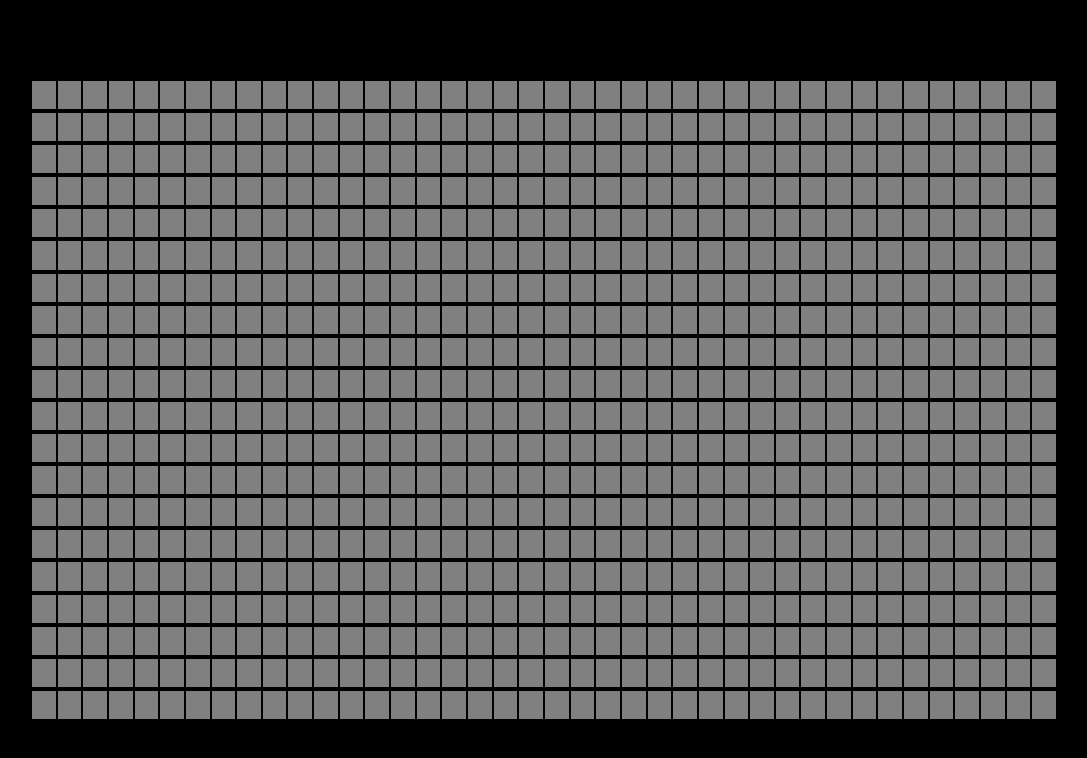
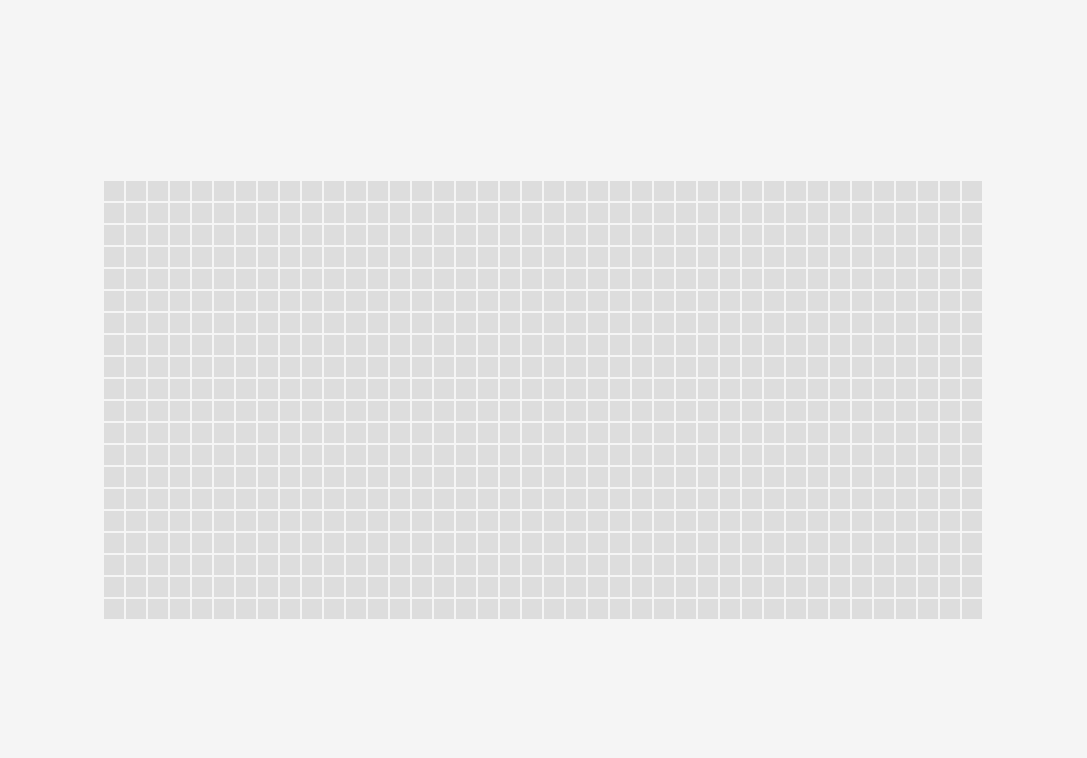
Before and after one commit to acciojob/Color-board-Himanshu62727, a website: page main.html in a window 1280 px wide. Shown: the whole page, without its empty margins (97-1184 px from the left). Drawn offline with Linux system fonts and the light colour scheme.

Commit message:
created a submission

```diff
--- a/main.html
+++ b/main.html
@@ -9,7 +9,43 @@
 <body>
 	<!-- the entire body must be written by student -->
 	<div class="container" id="color-board"></div>
-    <script type="text/javascript" src="./script.js">
+    <script>
+		// Select the container where the boxes will be placed
+const container = document.getElementById('color-board');
+const totalBoxes = 800; // Total number of boxes
+
+// Function to generate random colors
+function getRandomColor() {
+    const letters = '0123456789ABCDEF';
+    let color = '#';
+    for (let i = 0; i < 6; i++) {
+        color += letters[Math.floor(Math.random() * 16)];
+    }
+    return color;
+}
+
+// Create 800 square divs
+for (let i = 0; i < totalBoxes; i++) {
+    const square = document.createElement('div');
+    square.classList.add('square');
+
+    // Add hover event listener to change color
+    square.addEventListener('mouseover', () => {
+        const randomColor = getRandomColor();
+        square.style.backgroundColor = randomColor;
+        square.classList.add('hovered');
+
+        // Remove the color after 1 second
+        setTimeout(() => {
+            square.style.backgroundColor = '#ddd';
+            square.classList.remove('hovered');
+        }, 1000);
+    });
+
+    // Append the square to the container
+    container.appendChild(square);
+}
+
 </script>
 
 </body>
--- a/script.js
+++ b/script.js
@@ -1,35 +1 @@
 //your JS code here. If required.
-
-const container = document.querySelector("#color-board");
-const totalBoxes = 800;
-
-// Function to generate random color
-function getRandomColor() {
-    const letters = '0123456789ABCDEF';
-    let color = "#";
-    for (let i=0; i<6; i++) {
-        color += letters[Math.floor(Math.random()*16)];
-    }
-    return color;
-}
-
-// Create 800 boxes
-for (let i=0; i<totalBoxes; i++) {
-    const square = document.createElement("div");
-    square.classList.add("square");
-
-    // Hover effect to change background color
-    square.addEventListener("mouseover", () => {
-        const randomColor = getRandomColor();
-        square.style.backgroundColor = randomColor;
-        square.classList.add("hovered");
-
-        // Remove the color after 1 second
-        setTimeout(() => {
-            square.style.backgroundColor = "";
-            square.classList.remove("hovered");
-        }, 1000);
-    });
-
-    container.appendChild(square);
-}
--- a/styles.css
+++ b/styles.css
@@ -1,31 +1,37 @@
 /*  your css code here. If applicable */
 /* Basic styling */
+/* General styles */
+* {
+    margin: 0;
+    padding: 0;
+    box-sizing: border-box;
+}
+
 body {
     display: flex;
     justify-content: center;
     align-items: center;
     height: 100vh;
-    margin: 0;
-    background-color: black;
+    background-color: #f5f5f5;
 }
 
+/* Container for the boxes */
 .container {
     display: grid;
-    grid-template-columns: repeat(40, 1fr); /* 40 columns in a row */
-    grid-gap: 2px;
-    width: 80%;
-    height: 80vh;
+    grid-template-columns: repeat(40, 20px); /* 40 columns */
+    grid-template-rows: repeat(20, 20px);    /* 20 rows */
+    gap: 2px;
 }
 
+/* Styling individual boxes */
 .square {
-    width: 100%;
-    padding-bottom: 100%; /* Ensures that boxes are square */
-    background-color: grey;
-    transition: background-color 1s ease;
-    border: 1px solid black;
+    width: 20px;
+    height: 20px;
+    background-color: #ddd;
+    transition: background-color 1s ease;  /* Smooth transition on hover */
 }
 
-/* Hover Effect */
+/* Hover effect */
 .square.hovered {
-    background-color: rgb(29, 29, 29);
+    background-color: #3498db;
 }
```
